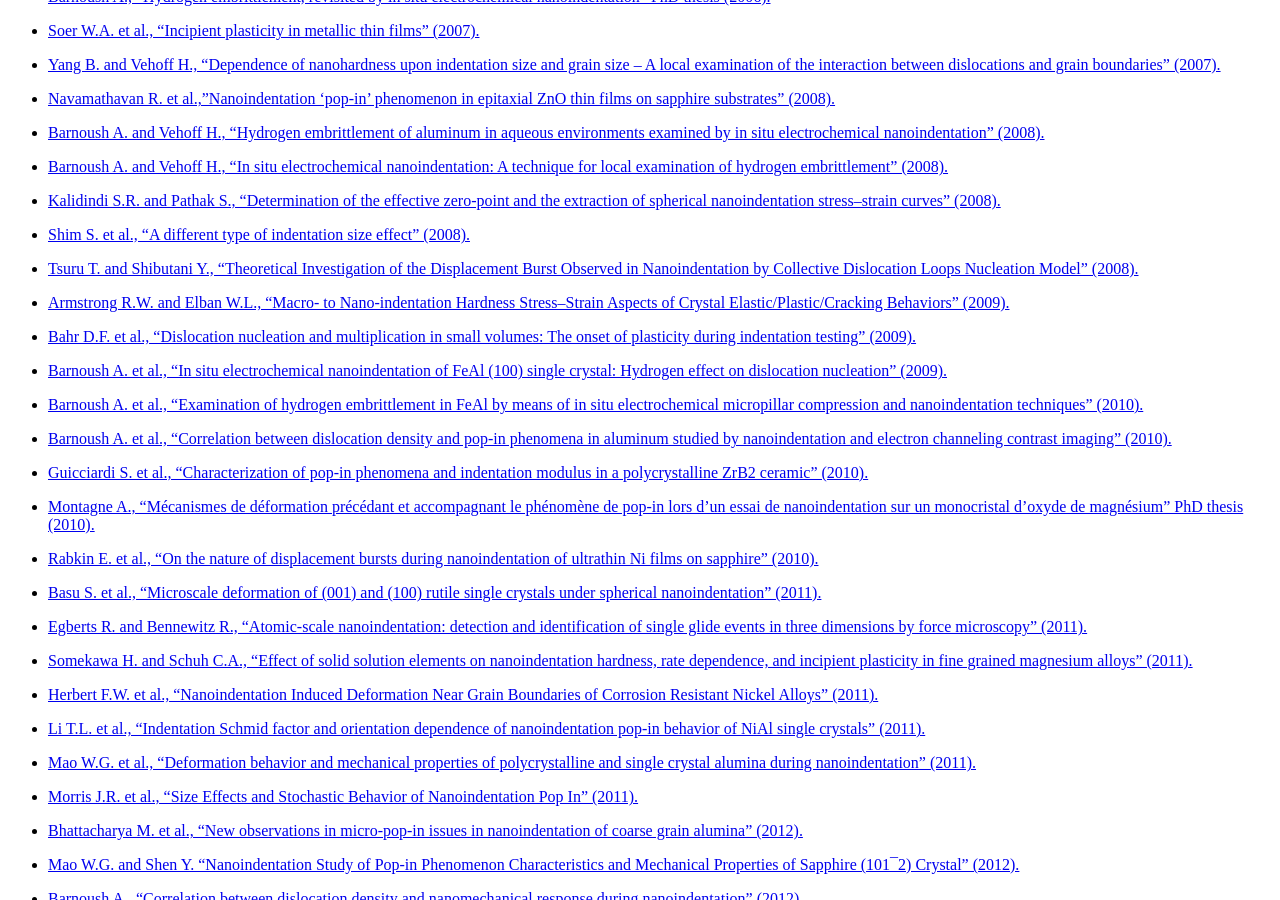
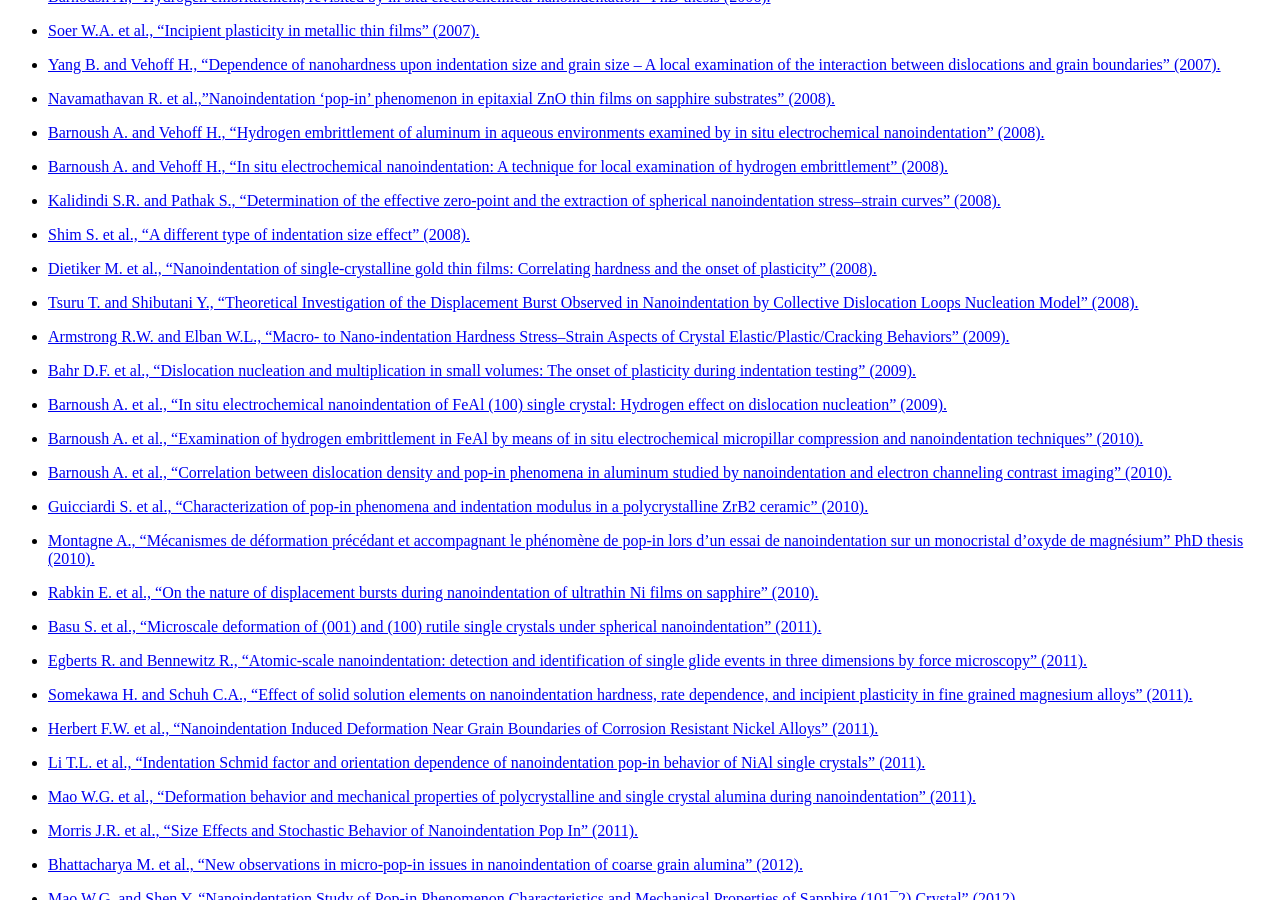
Before and after one commit to DavidMercier/PopIn, a Sphinx documentation site: the page built from doc/links_ref.rst, in a window 1280 px wide and 900 px high, scrolled down 2328 px. Built offline with Sphinx 7.4.7, drawn with Linux system fonts in a browser that asks for light colours; comment, search, counter and statistics services are not loaded.

Commit message:
Update links_ref.rst

```diff
--- a/doc/links_ref.rst
+++ b/doc/links_ref.rst
@@ -86,6 +86,7 @@ Dislocation nucleation during (nano)indentation
 * `Barnoush A. and Vehoff H., "In situ electrochemical nanoindentation: A technique for local examination of hydrogen embrittlement" (2008). <http://dx.doi.org/10.1016/j.corsci.2007.05.026>`_
 * `Kalidindi S.R. and Pathak S., "Determination of the effective zero-point and the extraction of spherical nanoindentation stress–strain curves" (2008). <http://dx.doi.org/10.1016/j.actamat.2008.03.036>`_
 * `Shim S. et al., "A different type of indentation size effect" (2008). <http://dx.doi.org/10.1016/j.scriptamat.2008.07.026>`_
+* `Dietiker M. et al., "Nanoindentation of single-crystalline gold thin films: Correlating hardness and the onset of plasticity" (2008). <http://dx.doi.org/10.1016/j.actamat.2008.04.032>`_
 * `Tsuru T. and Shibutani Y., "Theoretical Investigation of the Displacement Burst Observed in Nanoindentation by Collective Dislocation Loops Nucleation Model" (2008). <http://dx.doi.org/10.1299/jcst.2.559>`_
 * `Armstrong R.W. and Elban W.L., "Macro- to Nano-indentation Hardness Stress–Strain Aspects of Crystal Elastic/Plastic/Cracking Behaviors" (2009). <http://dx.doi.org/10.1007/s11340-009-9246-5>`_
 * `Bahr D.F. et al., "Dislocation nucleation and multiplication in small volumes: The onset of plasticity during indentation testing" (2009). <http://dx.doi.org/10.1007/s11837-009-0029-3>`_
```
